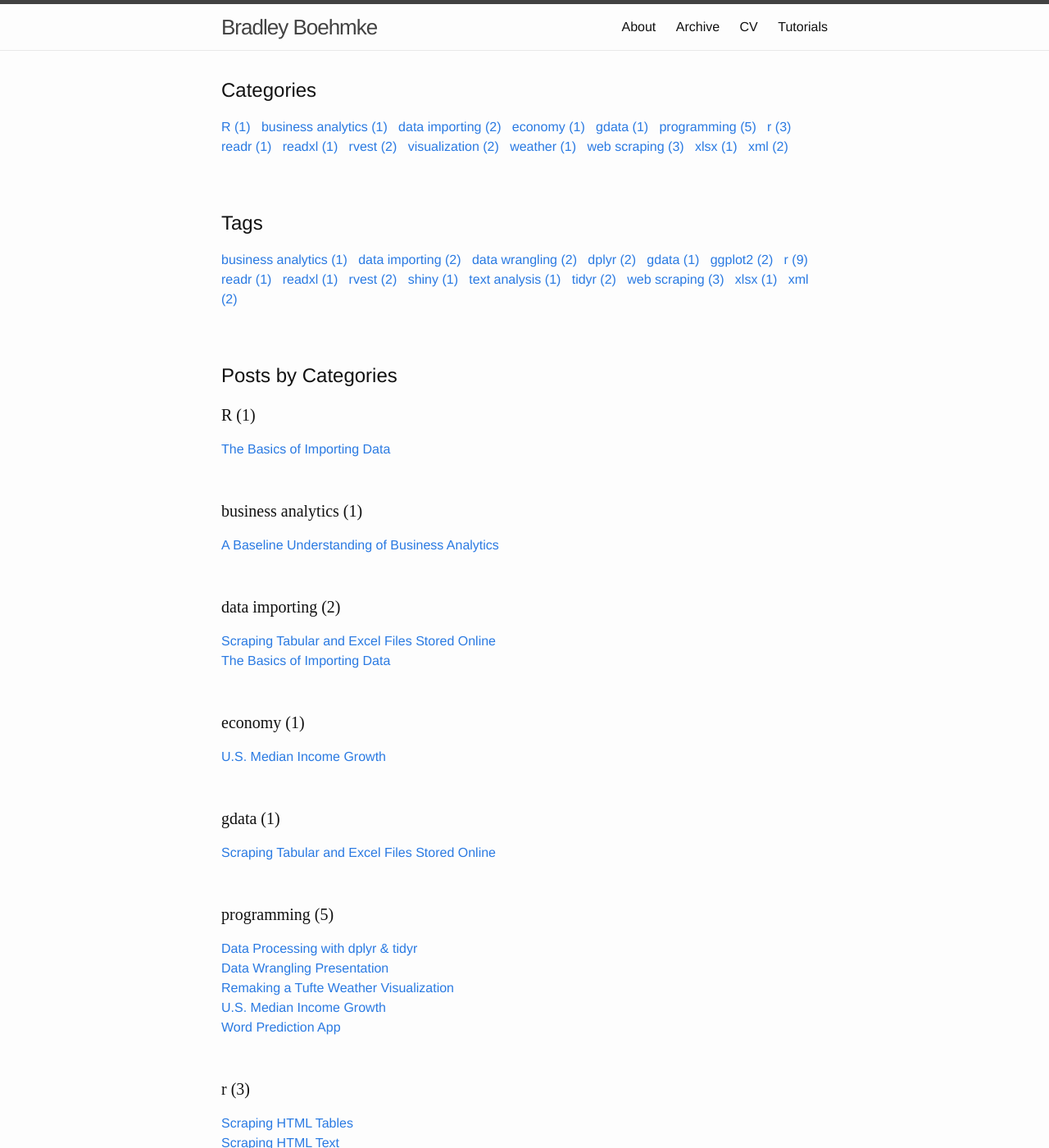
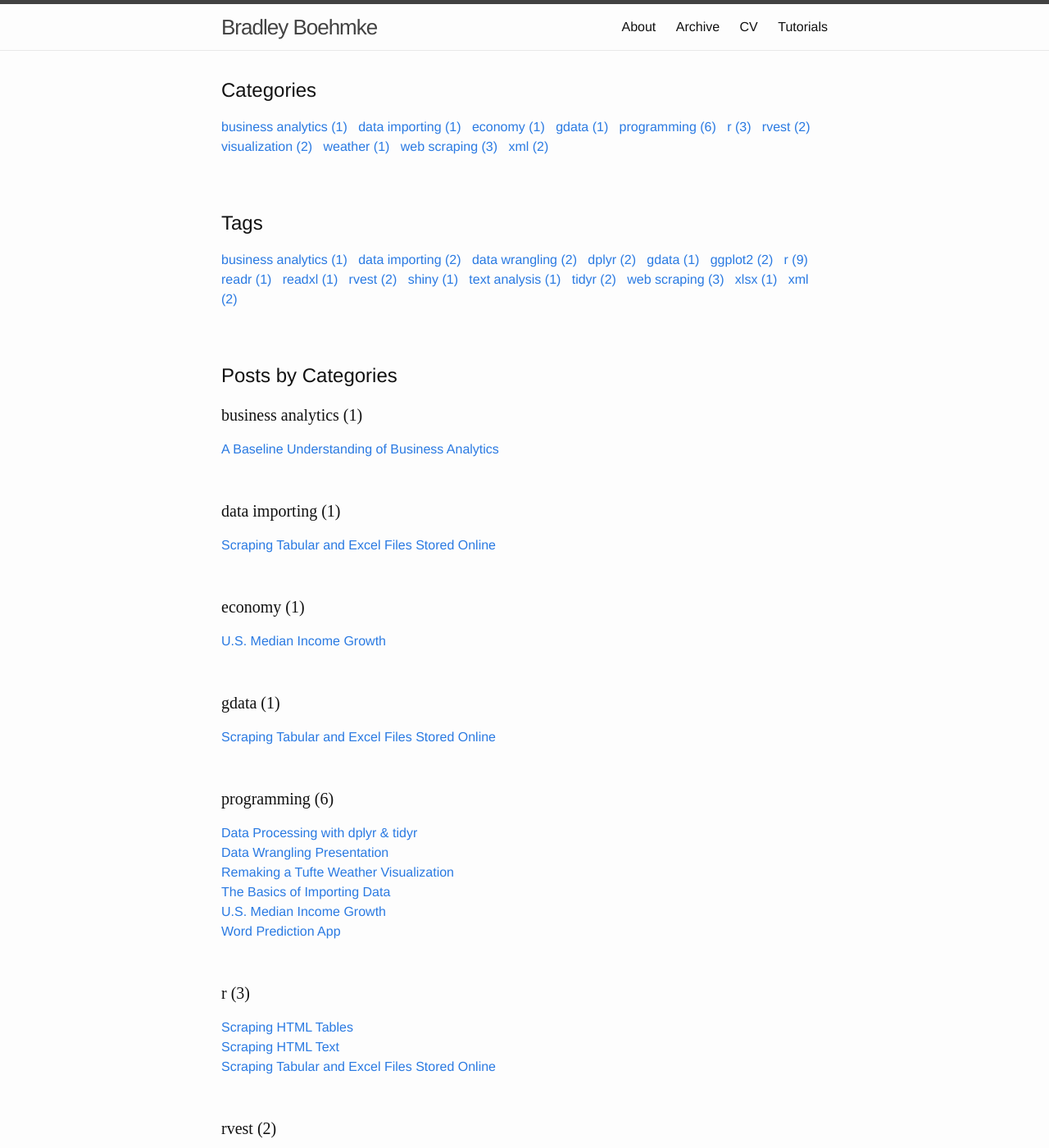
Before and after one commit to bradleyboehmke/bradleyboehmke, a Jekyll site: the page built from archivebycategory.md, in a window 1280 px wide and 1400 px high. Shown: the whole window at 82% size. Built offline with Jekyll 4.4.1, drawn with Linux system fonts in a browser that asks for light colours; some of the changed text lies outside the part shown.

Commit message:
Update 2015-12-29-the-basics-of-importing-data.md

```diff
--- a/_posts/2015-12-29-the-basics-of-importing-data.md
+++ b/_posts/2015-12-29-the-basics-of-importing-data.md
@@ -4,7 +4,7 @@
 date: 2015-11-22
 published: true
 tags: [r, readr, readxl, xlsx, data-importing]
-categories: [R, readr, readxl, xlsx, data-importing]
+categories: [programming]
 ---
 
 <a href="http://bradleyboehmke.github.io/2015/11/the-basics-of-importing-data.html">
```
